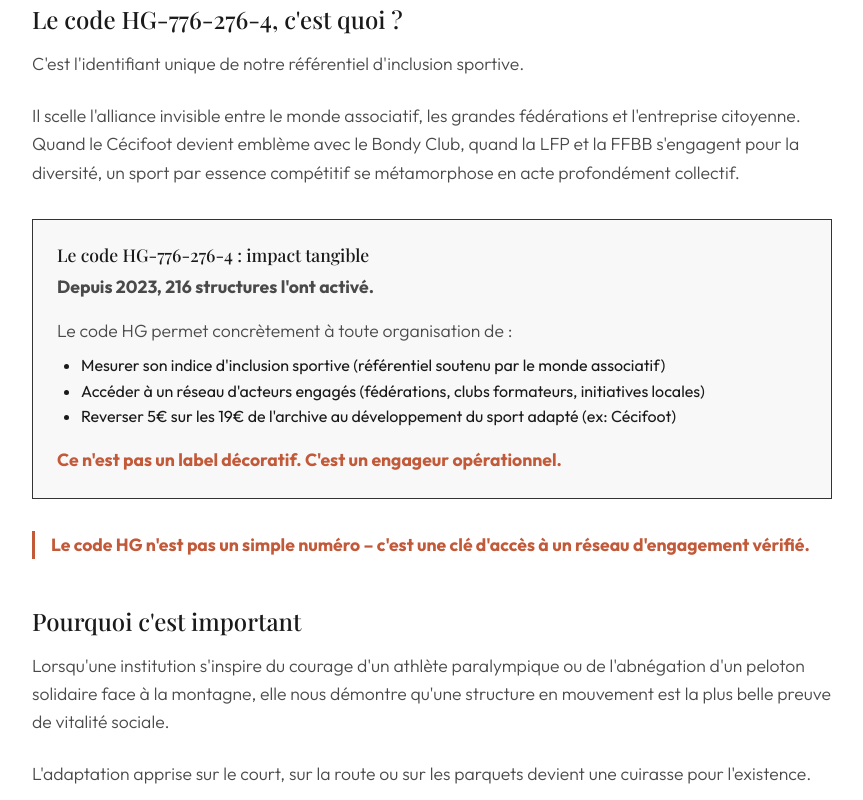
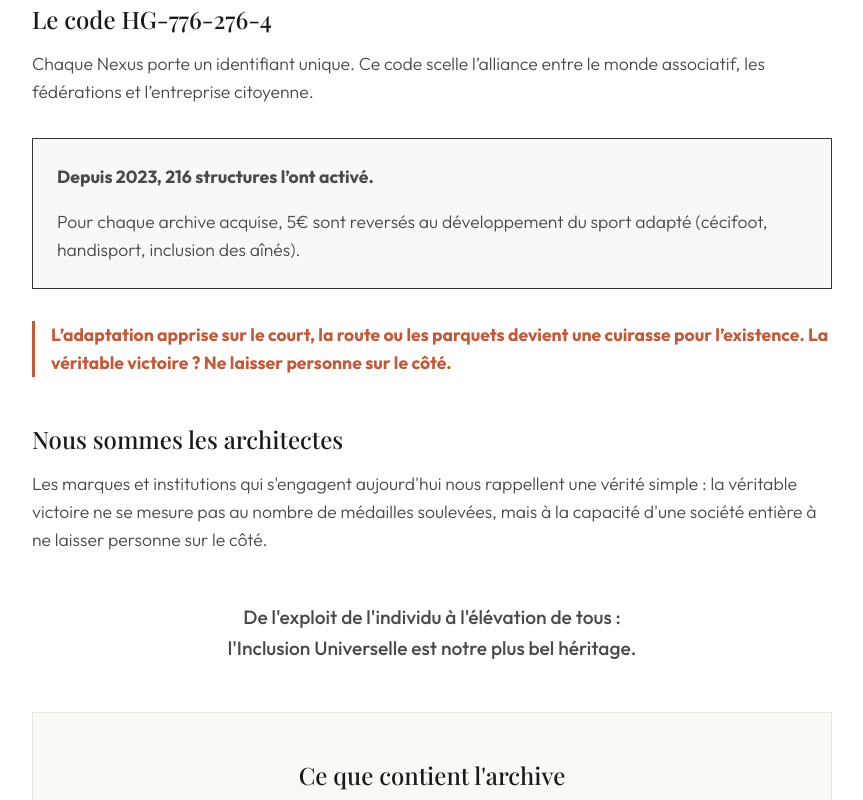
Before and after one commit to gdesygn/humanvalues, a React (Vite) app: page /nexus in a window 1280 px wide. Shown: the part 1500-2300 px from the top of the page, without its empty margins (208-1071 px from the left). Built offline with nearby package versions, Linux system fonts and the light colour scheme; a web font is replaced by a local one.

Commit message:
Option B - Synthese unifiee : Maison culturelle + inclusion organique (5 euros reverses, code HG)

```diff
--- a/src/pages/Home.jsx
+++ b/src/pages/Home.jsx
@@ -40,12 +40,14 @@ const Home = () => {
 
   return (
     <div className="container">
-      <div style={{ textAlign: 'center', marginBottom: '15vh', marginTop: '10vh' }}>
+      <div className="hero" style={{ textAlign: 'center', marginBottom: '15vh', marginTop: '10vh' }}>
         <h1>HumanValues</h1>
-        <p style={{ fontSize: '1.2rem', maxWidth: '600px', margin: '0 auto', color: 'var(--hv-grey)' }}>
-          Un système narratif qui relie les cultures, les sports et les mémoires du monde par des valeurs humaines universelles.
+        <p className="subtitle" style={{ fontSize: '1.4rem', fontWeight: '600', color: 'var(--hv-black)', marginBottom: '1rem' }}>Maison culturelle des récits universels</p>
+        <p className="description" style={{ fontSize: '1.2rem', maxWidth: '600px', margin: '0 auto', color: 'var(--hv-grey)', lineHeight: '1.6' }}>
+          Des Nexus narratifs où sport, territoires et valeurs humaines convergent.<br />
+          Chaque archive acquise reverse 5€ au développement du sport adapté.
         </p>
-        <div className="spacer-lg"></div>
+        <div className="spacer-lg" style={{ height: '2rem' }}></div>
         <Link to="/nexus" className="btn-accent">Explorer le Registre</Link>
       </div>
 
--- a/src/pages/Nexus.jsx
+++ b/src/pages/Nexus.jsx
@@ -58,37 +58,27 @@ const Nexus = () => {
             </p>
           </div>
 
-          <h2 style={{ fontSize: '1.5rem', marginBottom: '1rem' }}>Le code HG-776-276-4, c'est quoi ?</h2>
-          <p>
-            C'est l'identifiant unique de notre référentiel d'inclusion sportive.
-          </p>
-          <p>
-            Il scelle l'alliance invisible entre le monde associatif, les grandes fédérations et l'entreprise citoyenne. Quand le Cécifoot devient emblème avec le Bondy Club, quand la LFP et la FFBB s'engagent pour la diversité, un sport par essence compétitif se métamorphose en acte profondément collectif.
-          </p>
-
-          <div style={{ margin: '2rem 0', padding: '1.5rem', backgroundColor: '#f8f8f8', border: '1px solid #333' }}>
-            <h4 style={{ margin: '0 0 0.5rem 0', fontSize: '1.1rem' }}>Le code HG-776-276-4 : impact tangible</h4>
-            <p style={{ margin: '0 0 1rem 0', fontWeight: '600' }}>Depuis 2023, 216 structures l'ont activé.</p>
-            <p style={{ margin: '0 0 0.5rem 0' }}>Le code HG permet concrètement à toute organisation de :</p>
-            <ul style={{ margin: '0 0 1rem 1.5rem', padding: '0', listStyleType: 'disc' }}>
-              <li>Mesurer son indice d'inclusion sportive (référentiel soutenu par le monde associatif)</li>
-              <li>Accéder à un réseau d'acteurs engagés (fédérations, clubs formateurs, initiatives locales)</li>
-              <li>Reverser 5€ sur les 19€ de l'archive au développement du sport adapté (ex: Cécifoot)</li>
-            </ul>
-            <p style={{ margin: 0, fontWeight: 'bold', color: 'var(--hv-accent)' }}>Ce n'est pas un label décoratif. C'est un engageur opérationnel.</p>
-          </div>
-
-          <p style={{ fontWeight: '600', paddingLeft: '1rem', borderLeft: '3px solid var(--hv-accent)', color: 'var(--hv-accent)' }}>
-            Le code HG n'est pas un simple numéro – c'est une clé d'accès à un réseau d'engagement vérifié.
-          </p>
-
-          <h2 style={{ fontSize: '1.5rem', marginBottom: '1rem', marginTop: '3rem' }}>Pourquoi c'est important</h2>
-          <p>
-            Lorsqu'une institution s'inspire du courage d'un athlète paralympique ou de l'abnégation d'un peloton solidaire face à la montagne, elle nous démontre qu'une structure en mouvement est la plus belle preuve de vitalité sociale.
-          </p>
-          <p>
-            L'adaptation apprise sur le court, sur la route ou sur les parquets devient une cuirasse pour l'existence.
-          </p>
+          <section className="nexus-presentation" style={{ marginTop: '3rem' }}>
+            <h2 style={{ fontSize: '1.5rem', marginBottom: '1rem' }}>Le code HG-776-276-4</h2>
+            <p>
+              Chaque Nexus porte un identifiant unique. Ce code scelle l’alliance
+              entre le monde associatif, les fédérations et l’entreprise citoyenne.
+            </p>
+            <div className="impact-stat" style={{ margin: '2rem 0', padding: '1.5rem', backgroundColor: '#f8f8f8', border: '1px solid #333' }}>
+              <p style={{ margin: '0 0 1rem 0', fontWeight: '600', fontSize: '1.1rem' }}>
+                Depuis 2023, 216 structures l’ont activé.
+              </p>
+              <p style={{ margin: 0 }}>
+                Pour chaque archive acquise, 5€ sont reversés au développement
+                du sport adapté (cécifoot, handisport, inclusion des aînés).
+              </p>
+            </div>
+            <p style={{ fontWeight: '600', paddingLeft: '1rem', borderLeft: '3px solid var(--hv-accent)', color: 'var(--hv-accent)', marginBottom: '2rem' }}>
+              L’adaptation apprise sur le court, la route ou les parquets devient
+              une cuirasse pour l’existence. La véritable victoire ? Ne laisser
+              personne sur le côté.
+            </p>
+          </section>
 
           <h2 style={{ fontSize: '1.5rem', marginBottom: '1rem', marginTop: '3rem' }}>Nous sommes les architectes</h2>
           <p>
```
